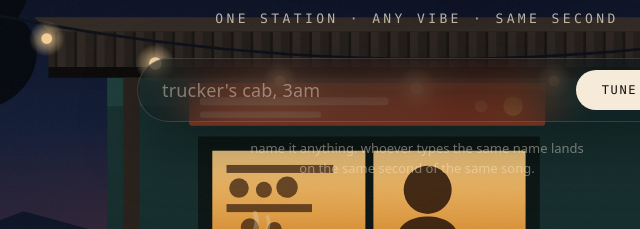
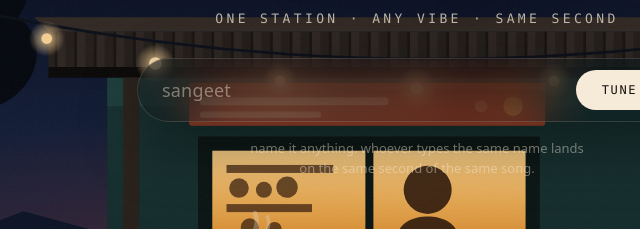
Before and after one commit to ShrikarT/one-station-any-vibe, a website with bundled scripts: page public/index.html in a window 1280 px wide. Shown: the part 276-505 px from the top of the page, 223-863 px from the left. Built offline with nearby package versions, Linux system fonts and the light colour scheme; no server answers; files whose address does not match are found by name; a web font is replaced by a local one.

Commit message:
Use sangeet as the placeholder station name
A better first impression than the 3am one: it is short, it is a word people
recognise instantly, and it lands on the loud end of the library, so the very
first station anyone opens sounds like something.

```diff
--- a/public/index.html
+++ b/public/index.html
@@ -32,7 +32,7 @@
 		<p class="tagline">one station · any vibe · same second</p>
 
 		<form id="joinForm" class="join" autocomplete="off">
-			<input id="stationName" class="join-input" type="text" name="station" maxlength="60" placeholder="trucker's cab, 3am" aria-label="Station name" />
+			<input id="stationName" class="join-input" type="text" name="station" maxlength="60" placeholder="sangeet" aria-label="Station name" />
 			<button class="join-go" type="submit">tune in</button>
 		</form>
 
```
